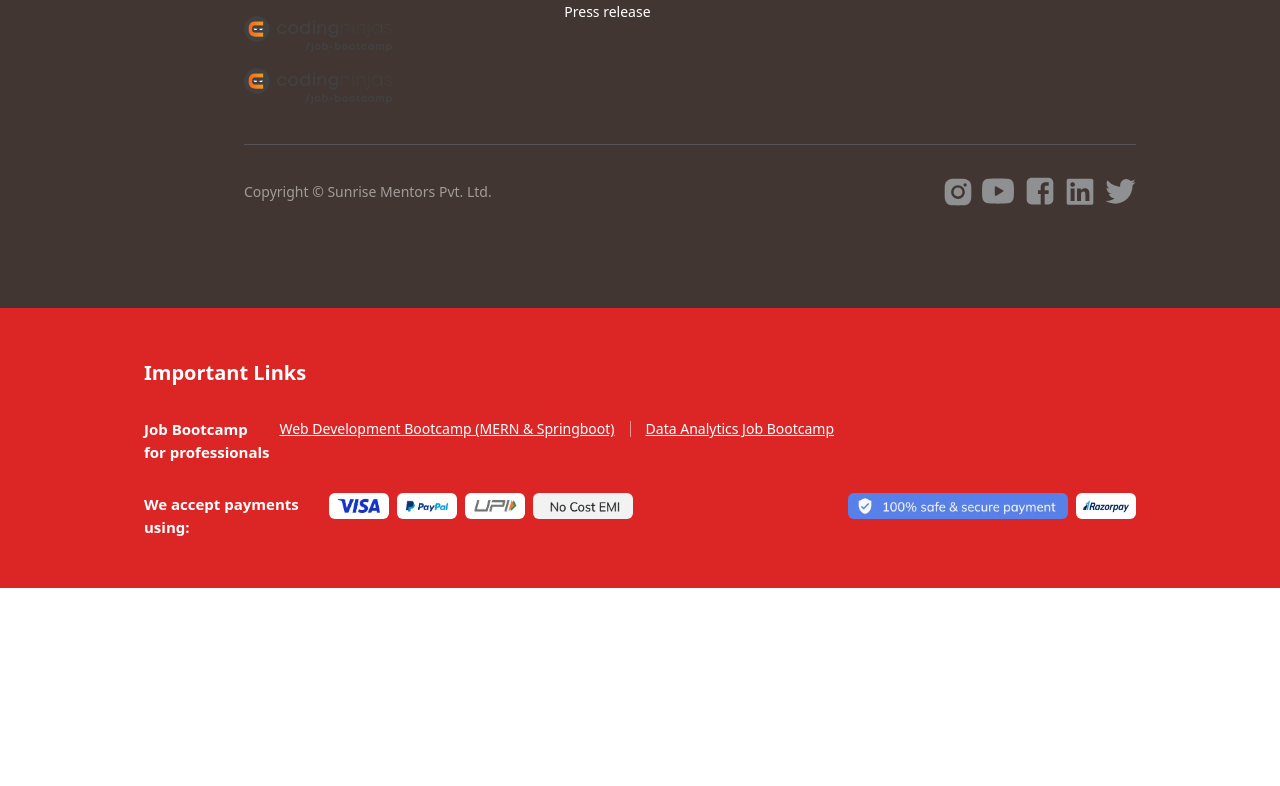
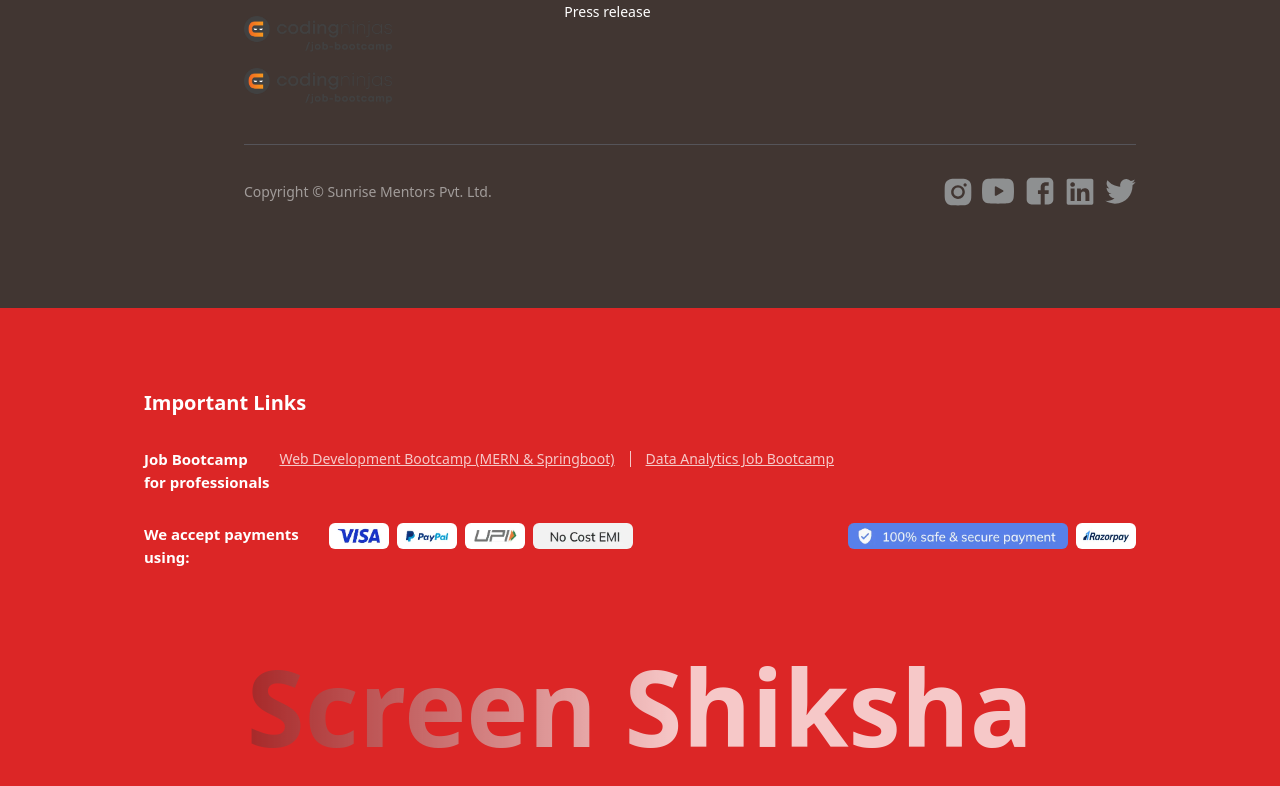
Before and after one commit to justtravneet/Screen-Shiksha, a React (Vite) app: page / in a window 1280 px wide. Shown: the part 2116-2902 px from the top of the page. Before the commit the page ends 2704 px from the top, so only its background shows below. Built offline with nearby package versions, Linux system fonts and the light colour scheme.

Commit message:
Important-link

```diff
--- a/src/GeneralComponent/Importantlink.jsx
+++ b/src/GeneralComponent/Importantlink.jsx
@@ -1,4 +1,4 @@
-import React from 'react'
+import React from 'react';
 import visa from '../assets/Images/visa.webp';
 import paypal from '../assets/Images/paypal.webp';
 import upi from '../assets/Images/upi.webp';
@@ -9,50 +9,70 @@ import razorpay from '../assets/Images/razorpay.webp';
 const Importantlink = () => {
     return (
         <div>
-            <div className=" w-full bg-red-600 shadow-lg z-50">
+            <div className="w-full bg-red-600 shadow-lg z-50">
                 <div className="max-w-6xl mx-auto px-4 sm:px-6 lg:px-20">
-                    <div>
-                        <div className='py-[50px] flex flex-col gap-[30px]'>
-
+                    <div className="py-[50px] md:py-[80px] flex flex-col gap-[60px]">
+                        <div className="flex flex-col gap-[30px]">
                             <div>
-                                <p className='text-[20px] text-white font-semibold'>Important Links</p>
+                                <p className="text-[20px] text-white font-semibold">Important Links</p>
                             </div>
 
-                            <div className='flex flex-wrap  items-start gap-[10px]'>
-                                <p className='text-[15px] text-white font-semibold'>Job Bootcamp <br /> for professionals</p>
-                                <div className='flex flex-wrap items-center gap-[5px] md:gap-[15px]'>
-                                    <div><a href="http://"><p className='text-white text-[14px] underline decoration-solid'>Web Development Bootcamp (MERN & Springboot)</p></a></div>
-                                    <div className='h-4 w-[1px] bg-white opacity-50'></div>
-                                    <div><a href="http://"><p className='text-white text-[14px] underline decoration-solid'>Data Analytics Job Bootcamp</p></a></div>
+                            <div className="flex flex-wrap items-start gap-[10px]">
+                                <p className="text-[15px] text-white font-semibold">
+                                    Job Bootcamp <br /> for professionals
+                                </p>
+                                <div className="flex flex-wrap items-center gap-[5px] md:gap-[15px]">
+                                    <div>
+                                        <a href="http://">
+                                            <p className="text-white opacity-75 text-[14px] underline decoration-solid">
+                                                Web Development Bootcamp (MERN & Springboot)
+                                            </p>
+                                        </a>
+                                    </div>
+                                    <div className="h-4 w-[1px] bg-white opacity-75"></div>
+                                    <div>
+                                        <a href="http://">
+                                            <p className="text-white text-[14px] underline decoration-solid opacity-75">
+                                                Data Analytics Job Bootcamp
+                                            </p>
+                                        </a>
+                                    </div>
                                 </div>
                             </div>
 
-                            <div className='flex justify-between flex-wrap gap-[10px]'>
-                                <div className='flex flex-col md:flex-row  items-start gap-[10px] md:gap-[30px]'>
-                                    <p className='text-[15px] text-white font-semibold'>We accept payments <br /> using:</p>
-                                    <div className='flex flex-wrap gap-[8px]'>
-                                        <img src={visa} className='rounded-md' width="60" height="20" alt="" />
-                                        <img src={paypal} className='rounded-md' width="60" height="20" alt="" />
-                                        <img src={upi} className='rounded-md' width="60" height="20" alt="" />
-                                        <img src={nocostemi} className='rounded-md' width="100" height="20" alt="" />
+                            <div className="flex justify-between flex-wrap gap-[10px]">
+                                <div className="flex flex-col md:flex-row items-start gap-[10px] md:gap-[30px]">
+                                    <p className="text-[15px] text-white font-semibold">
+                                        We accept payments <br /> using:
+                                    </p>
+                                    <div className="flex flex-wrap gap-[8px]">
+                                        <img src={visa} className="rounded-md" width="60" height="20" alt="" />
+                                        <img src={paypal} className="rounded-md" width="60" height="20" alt="" />
+                                        <img src={upi} className="rounded-md" width="60" height="20" alt="" />
+                                        <img src={nocostemi} className="rounded-md" width="100" height="20" alt="" />
                                     </div>
                                 </div>
 
-                                <div className='flex flex-col md:flex-row  items-start gap-[10px] md:gap-[30px]'>
-
-                                    <div className='flex flex-wrap gap-[8px]'>
-                                        <img src={safe} className='rounded-md' width="220" height="20" alt="" />
-                                        <img src={razorpay} className='rounded-md' width="60" height="20" alt="" />
+                                <div className="flex flex-col md:flex-row items-start gap-[10px] md:gap-[30px]">
+                                    <div className="flex flex-wrap gap-[8px]">
+                                        <img src={safe} className="rounded-md" width="220" height="20" alt="" />
+                                        <img src={razorpay} className="rounded-md" width="60" height="20" alt="" />
                                     </div>
                                 </div>
-
                             </div>
                         </div>
+
+                        <div style={{display:"flex",alignItems:"center",justifyContent:"center"}}>
+                            <p className="screen-shiksha text-[35px] sm:text-[55px] md:text-[75px] lg:text-[95px] xl:text-[105px] font-bold opacity-75 text-center">
+                                Screen Shiksha
+                            </p>
+                        </div>
+
                     </div>
                 </div>
             </div>
         </div>
-    )
-}
+    );
+};
 
-export default Importantlink
+export default Importantlink;
--- a/src/index.css
+++ b/src/index.css
@@ -1,3 +1,23 @@
 @tailwind base;
 @tailwind components;
 @tailwind utilities;
+
+.screen-shiksha {
+    position: relative;
+    display: inline-block;
+    color: black;
+    background: linear-gradient(to right, #ffffff 20%, #13010166 50%, #ffffff 80%);
+    background-size: 200% auto;
+    -webkit-background-clip: text;
+    -webkit-text-fill-color: transparent;
+    animation: light-reflect 2s infinite;
+  }
+
+  @keyframes light-reflect {
+    0% {
+      background-position: -100% 0;
+    }
+    100% {
+      background-position: 100% 0;
+    }
+  }
```
